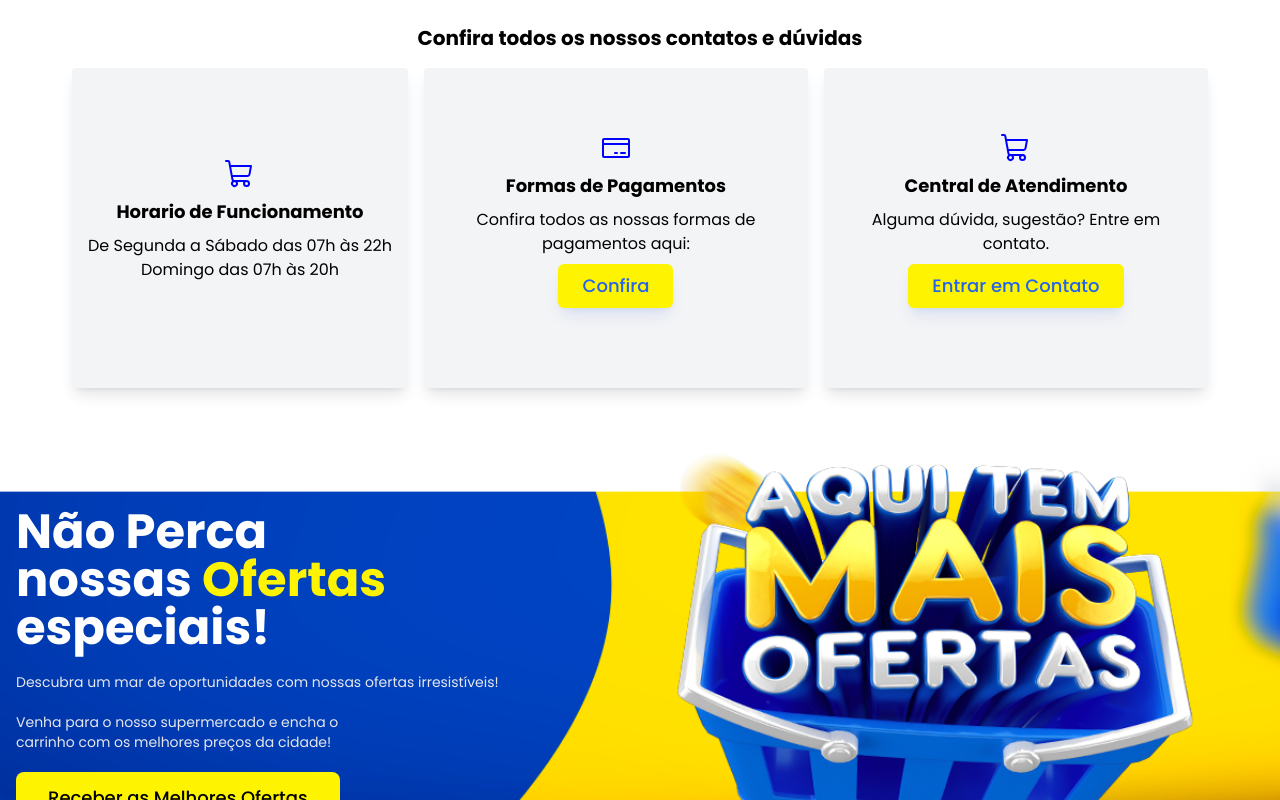
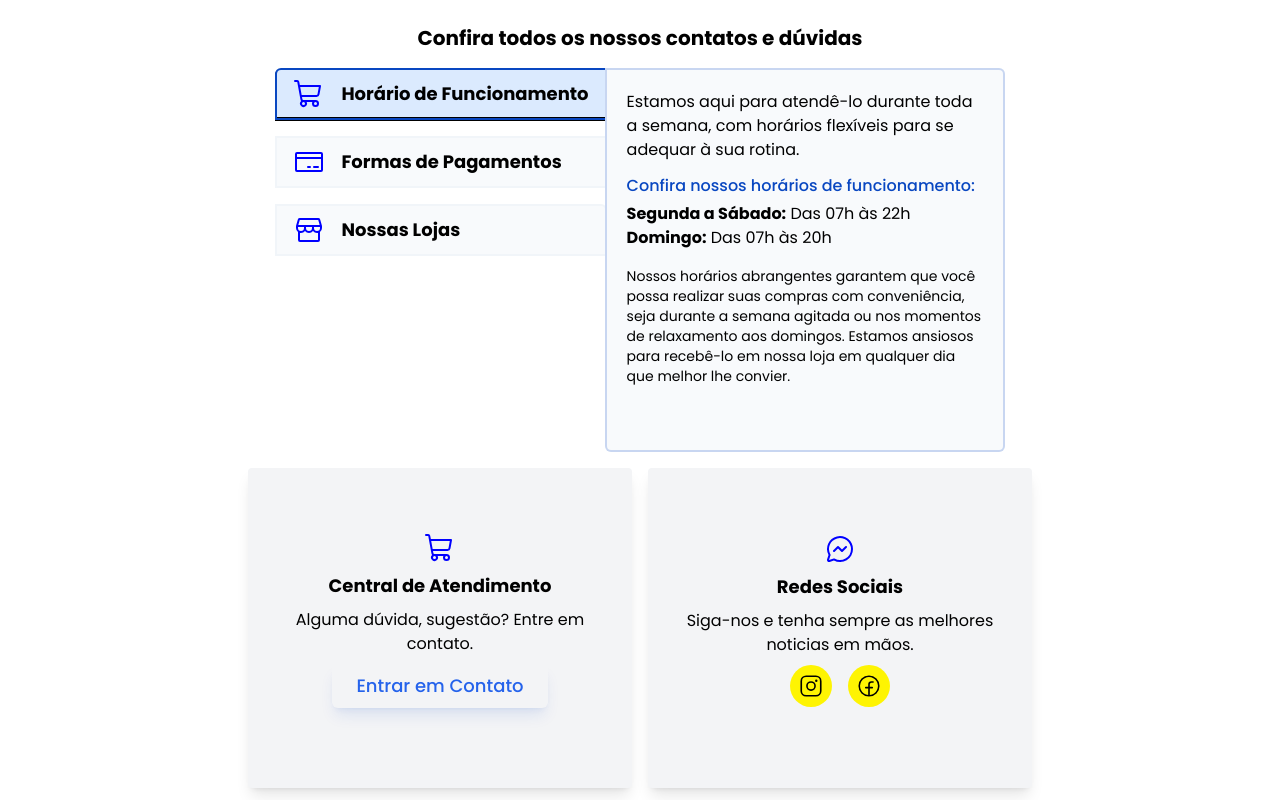
Before and after one commit to clevessonmendonca/Tavares-Supermercado, a Next.js app: page /contato in a window 1280 px wide. Shown: the part 420-1220 px from the top of the page. Built offline with nearby package versions, Linux system fonts and the light colour scheme.

Commit message:
Contact cards about Tavares

```diff
--- a/package.json
+++ b/package.json
@@ -10,6 +10,7 @@
   },
   "dependencies": {
     "@hookform/resolvers": "^3.1.1",
+    "@radix-ui/react-tabs": "^1.0.4",
     "@react-google-maps/api": "^2.18.1",
     "@types/node": "20.2.5",
     "@types/react": "18.2.8",
--- a/src/app/contato/page.tsx
+++ b/src/app/contato/page.tsx
@@ -5,6 +5,7 @@ import { Head } from "./Head";
 import { Contact } from "@/components/Contact";
 import Image from "next/image";
 import Link from "next/link";
+import * as Tabs from "@radix-ui/react-tabs";
 
 export default function Contato() {
   return (
@@ -37,8 +38,20 @@ export default function Contato() {
             Confira todos os nossos contatos e dúvidas
           </h1>
 
-          <div className="mt-4 flex flex-wrap items-center justify-center gap-4">
-            <div className="flex h-80 max-w-sm flex-col items-center justify-center gap-2 rounded bg-gray-100 px-4 py-8 pb-12 text-center shadow-lg">
+          <div className="mt-4 flex flex-wrap justify-center">
+            <Tabs.Root
+              defaultValue="tab1"
+              orientation="vertical"
+              className="flex flex-wrap"
+            >
+              <Tabs.List
+                aria-label="Tabela com perguntas e dúvidas comuns."
+                className="flex h-min max-w-sm flex-col items-start gap-4 rounded-lg rounded-b-md rounded-l-md"
+              >
+                <Tabs.Trigger
+                  value="tab1"
+                  className="text-mauve11 hover:text-violet11 data-[state=active]:text-violet11 flex w-full cursor-default select-none items-center justify-start  gap-4 border-2 border-slate-100 bg-slate-50 px-4 py-2 leading-none outline-none first:rounded-tl-md last:rounded-tr-md data-[state=active]:border-primary data-[state=active]:bg-blue-100 data-[state=active]:shadow-[inset_0_-1px_0_0,0_1px_0_0] data-[state=active]:shadow-current data-[state=active]:focus:relative data-[state=active]:focus:shadow-blue-200"
+                >
                   <svg
                     xmlns="http://www.w3.org/2000/svg"
                     width="32"
@@ -48,14 +61,14 @@ export default function Contato() {
                   >
                     <path d="M222.14,58.87A8,8,0,0,0,216,56H54.68L49.79,29.14A16,16,0,0,0,34.05,16H16a8,8,0,0,0,0,16h18L59.56,172.29a24,24,0,0,0,5.33,11.27,28,28,0,1,0,44.4,8.44h45.42A27.75,27.75,0,0,0,152,204a28,28,0,1,0,28-28H83.17a8,8,0,0,1-7.87-6.57L72.13,152h116a24,24,0,0,0,23.61-19.71l12.16-66.86A8,8,0,0,0,222.14,58.87ZM96,204a12,12,0,1,1-12-12A12,12,0,0,1,96,204Zm96,0a12,12,0,1,1-12-12A12,12,0,0,1,192,204Zm4-74.57A8,8,0,0,1,188.1,136H69.22L57.59,72H206.41Z"></path>
                   </svg>
-              <h1 className="text-lg font-bold">Horario de Funcionamento</h1>
-
-              <div>
-                <p>De Segunda a Sábado das 07h às 22h</p>
-                <p>Domingo das 07h às 20h</p>
-              </div>
-            </div>
-            <div className="flex h-80 max-w-sm flex-col items-center justify-center gap-2 rounded bg-gray-100 px-4 py-8 pb-12 text-center shadow-lg">
+                  <h1 className="text-lg font-bold">
+                    Horário de Funcionamento
+                  </h1>
+                </Tabs.Trigger>
+                <Tabs.Trigger
+                  value="tab2"
+                  className="text-mauve11 hover:text-violet11 data-[state=active]:text-violet11 flex w-full cursor-default select-none items-center justify-start  gap-4 border-2 border-slate-100 bg-slate-50 px-4 py-2 leading-none outline-none first:rounded-tl-md last:rounded-tr-md data-[state=active]:border-primary data-[state=active]:bg-blue-100 data-[state=active]:shadow-[inset_0_-1px_0_0,0_1px_0_0] data-[state=active]:shadow-current data-[state=active]:focus:relative data-[state=active]:focus:shadow-blue-200"
+                >
                   <svg
                     xmlns="http://www.w3.org/2000/svg"
                     width="32"
@@ -66,16 +79,106 @@ export default function Contato() {
                     <path d="M224,48H32A16,16,0,0,0,16,64V192a16,16,0,0,0,16,16H224a16,16,0,0,0,16-16V64A16,16,0,0,0,224,48Zm0,16V88H32V64Zm0,128H32V104H224v88Zm-16-24a8,8,0,0,1-8,8H168a8,8,0,0,1,0-16h32A8,8,0,0,1,208,168Zm-64,0a8,8,0,0,1-8,8H120a8,8,0,0,1,0-16h16A8,8,0,0,1,144,168Z"></path>
                   </svg>
                   <h1 className="text-lg font-bold">Formas de Pagamentos</h1>
+                </Tabs.Trigger>
+                <Tabs.Trigger
+                  value="tab3"
+                  className="text-mauve11 hover:text-violet11 data-[state=active]:text-violet11 flex w-full cursor-default select-none items-center justify-start  gap-4 border-2 border-slate-100 bg-slate-50 px-4 py-2 leading-none outline-none first:rounded-tl-md last:rounded-tr-md data-[state=active]:border-primary data-[state=active]:bg-blue-100 data-[state=active]:shadow-[inset_0_-1px_0_0,0_1px_0_0] data-[state=active]:shadow-current data-[state=active]:focus:relative data-[state=active]:focus:shadow-blue-200"
+                >
+                  <svg
+                    xmlns="http://www.w3.org/2000/svg"
+                    width="32"
+                    height="32"
+                    fill="blue"
+                    viewBox="0 0 256 256"
+                  >
+                    <path d="M232,96a7.89,7.89,0,0,0-.3-2.2L217.35,43.6A16.07,16.07,0,0,0,202,32H54A16.07,16.07,0,0,0,38.65,43.6L24.31,93.8A7.89,7.89,0,0,0,24,96v16a40,40,0,0,0,16,32v64a16,16,0,0,0,16,16H200a16,16,0,0,0,16-16V144a40,40,0,0,0,16-32ZM54,48H202l11.42,40H42.61Zm50,56h48v8a24,24,0,0,1-48,0Zm-16,0v8a24,24,0,0,1-48,0v-8ZM200,208H56V151.2a40.57,40.57,0,0,0,8,.8,40,40,0,0,0,32-16,40,40,0,0,0,64,0,40,40,0,0,0,32,16,40.57,40.57,0,0,0,8-.8Zm-8-72a24,24,0,0,1-24-24v-8h48v8A24,24,0,0,1,192,136Z"></path>
+                  </svg>
+                  <h1 className="text-lg font-bold">Nossas Lojas</h1>
+                </Tabs.Trigger>
+              </Tabs.List>
+              <Tabs.Content
+                value="tab1"
+                className="-ml-[2px] w-[400px] grow rounded-b-md rounded-r-md border-2 border-primary/20 bg-slate-50 p-5 pb-16 outline-none focus:shadow-[0_0_0_2px] focus:shadow-black"
+              >
+                <p>
+                  Estamos aqui para atendê-lo durante toda a semana, com
+                  horários flexíveis para se adequar à sua rotina.
+                </p>
 
-              <p>Confira todos as nossas formas de pagamentos aqui:</p>
+                <h3 className="mb-1 mt-3 font-medium text-primary">
+                  Confira nossos horários de funcionamento:
+                </h3>
+
+                <ul className="mb-4">
+                  <li>
+                    <strong>Segunda a Sábado:</strong> Das 07h às 22h
+                  </li>
+                  <li>
+                    <strong>Domingo:</strong> Das 07h às 20h
+                  </li>
+                </ul>
+                <p className="text-sm">
+                  Nossos horários abrangentes garantem que você possa realizar
+                  suas compras com conveniência, seja durante a semana agitada
+                  ou nos momentos de relaxamento aos domingos. Estamos ansiosos
+                  para recebê-lo em nossa loja em qualquer dia que melhor lhe
+                  convier.
+                </p>
+              </Tabs.Content>
+              <Tabs.Content
+                value="tab2"
+                className="-ml-[2px] w-[400px] grow rounded-b-md rounded-r-md border-2 border-primary/20 bg-slate-50 p-5 pb-16 outline-none focus:shadow-[0_0_0_2px] focus:shadow-black"
+              >
+                <h3 className="text-lg font-bold">Formas de Pagamentos</h3>
+                <p className="my-2">
+                  Para tornar sua experiência de compra ainda mais conveniente,
+                  aceitamos diversas formas de pagamento, incluindo:
+                </p>
+
+                <ul className="ml-4 list-disc">
+                  <li>Dinheiro</li>
+                  <li>Cartão de Crédito</li>
+                  <li>Cartão de Débito</li>
+                  <li>PIX</li>
+                  <li>Vale-Alimentação</li>
+                </ul>
+
+                <p className="my-4">
+                  Dessa forma, você pode escolher a opção que melhor se adapta
+                  às suas preferências. Estamos comprometidos em oferecer
+                  flexibilidade e praticidade em suas transações.
+                </p>
 
                 <Link
                   className="mx-auto rounded-md bg-secondary px-6 py-2 text-center text-lg font-medium text-blue-600 shadow-lg shadow-primary/10 hover:brightness-90 focus:outline-none focus:ring-2 focus:ring-gray-200 "
                   href={"/"}
                 >
-                Confira
+                  Confira Todos os Cartões Aceitos
                 </Link>
+              </Tabs.Content>
+              <Tabs.Content
+                value="tab3"
+                className="-ml-[2px] w-[400px] grow rounded-b-md rounded-r-md border-2 border-primary/20 bg-slate-50 p-5 pb-16 outline-none focus:shadow-[0_0_0_2px] focus:shadow-black"
+              >
+                <p className="mb-8">
+                  Estamos presentes em diversos locais para{" "}
+                  <span className="font-bold">melhor atendê-lo.</span> Encontre
+                  a loja mais próxima de você e venha nos visitar para
+                  aproveitar uma experiência de compras única. Confira nossas
+                  localizações:
+                </p>
+
+                <Link
+                  className="mx-auto rounded-md bg-secondary px-6 py-2 text-center text-lg font-medium text-blue-600 shadow-lg shadow-primary/10 hover:brightness-90 focus:outline-none focus:ring-2 focus:ring-gray-200 "
+                  href={"tel:"}
+                >
+                  Encontre a Loja Mais Próxima
+                </Link>
+              </Tabs.Content>
+            </Tabs.Root>
           </div>
+
+          <div className="mt-4 flex flex-wrap items-center justify-center gap-4">
             <div className="flex h-80 max-w-sm flex-col items-center justify-center gap-2 rounded bg-gray-100 px-4 py-8 pb-12 text-center shadow-lg">
               <svg
                 xmlns="http://www.w3.org/2000/svg"
@@ -91,11 +194,60 @@ export default function Contato() {
               <p>Alguma dúvida, sugestão? Entre em contato.</p>
 
               <Link
-                className="mx-auto rounded-md bg-secondary px-6 py-2 text-center text-lg font-medium text-blue-600 shadow-lg shadow-primary/10 hover:brightness-90 focus:outline-none focus:ring-2 focus:ring-gray-200 "
-                href={"/"}
+                className="mx-auto rounded-md px-6 py-2 text-center text-lg font-medium text-blue-600 shadow-lg shadow-primary/10 hover:brightness-90 focus:outline-none focus:ring-2 focus:ring-gray-200 "
+                href={"tel:"}
               >
                 Entrar em Contato
               </Link>
+            </div>
+            <div className="flex h-80 max-w-sm flex-col items-center justify-center gap-2 rounded bg-gray-100 px-4 py-8 pb-12 text-center shadow-lg">
+              <svg
+                xmlns="http://www.w3.org/2000/svg"
+                width="32"
+                height="32"
+                fill="blue"
+                viewBox="0 0 256 256"
+              >
+                <path d="M181.66,106.34a8,8,0,0,1,0,11.32l-32,32a8,8,0,0,1-11.32,0L112,123.31,85.66,149.66a8,8,0,0,1-11.32-11.32l32-32a8,8,0,0,1,11.32,0L144,132.69l26.34-26.35A8,8,0,0,1,181.66,106.34ZM232,128A104,104,0,0,1,79.12,219.82L45.07,231.17a16,16,0,0,1-20.24-20.24l11.35-34.05A104,104,0,1,1,232,128Zm-16,0A88,88,0,1,0,51.81,172.06a8,8,0,0,1,.66,6.54L40,216,77.4,203.52a8,8,0,0,1,6.54.67A88,88,0,0,0,216,128Z"></path>
+              </svg>
+              <h1 className="text-lg font-bold">Redes Sociais</h1>
+
+              <p>Siga-nos e tenha sempre as melhores noticias em mãos.</p>
+
+              <div className="flex gap-4">
+                <Link
+                  className="rounded-full bg-secondary p-2 hover:scale-105 hover:brightness-90"
+                  target="_blank"
+                  href={"https://www.instagram.com/tavaressupermercado/"}
+                >
+                  <svg
+                    className="text-black"
+                    xmlns="http://www.w3.org/2000/svg"
+                    width="26"
+                    height="26"
+                    fill="#000000"
+                    viewBox="0 0 256 256"
+                  >
+                    <path d="M128,80a48,48,0,1,0,48,48A48.05,48.05,0,0,0,128,80Zm0,80a32,32,0,1,1,32-32A32,32,0,0,1,128,160ZM176,24H80A56.06,56.06,0,0,0,24,80v96a56.06,56.06,0,0,0,56,56h96a56.06,56.06,0,0,0,56-56V80A56.06,56.06,0,0,0,176,24Zm40,152a40,40,0,0,1-40,40H80a40,40,0,0,1-40-40V80A40,40,0,0,1,80,40h96a40,40,0,0,1,40,40ZM192,76a12,12,0,1,1-12-12A12,12,0,0,1,192,76Z"></path>
+                  </svg>
+                </Link>
+                <Link
+                  className="rounded-full bg-secondary p-2 hover:scale-105 hover:brightness-90"
+                  target="_blank"
+                  href={"https://www.facebook.com/tavaressupermercadoo/"}
+                >
+                  <svg
+                    className="text-black"
+                    xmlns="http://www.w3.org/2000/svg"
+                    width="26"
+                    height="26"
+                    fill="#000000"
+                    viewBox="0 0 256 256"
+                  >
+                    <path d="M128,24A104,104,0,1,0,232,128,104.11,104.11,0,0,0,128,24Zm8,191.63V152h24a8,8,0,0,0,0-16H136V112a16,16,0,0,1,16-16h16a8,8,0,0,0,0-16H152a32,32,0,0,0-32,32v24H96a8,8,0,0,0,0,16h24v63.63a88,88,0,1,1,16,0Z"></path>
+                  </svg>
+                </Link>
+              </div>
             </div>
           </div>
         </div>
```
Also changed, not shown: 1 other file (tests, documents, lock files or other folders). Lines whose indentation alone changed are shown as unchanged.
